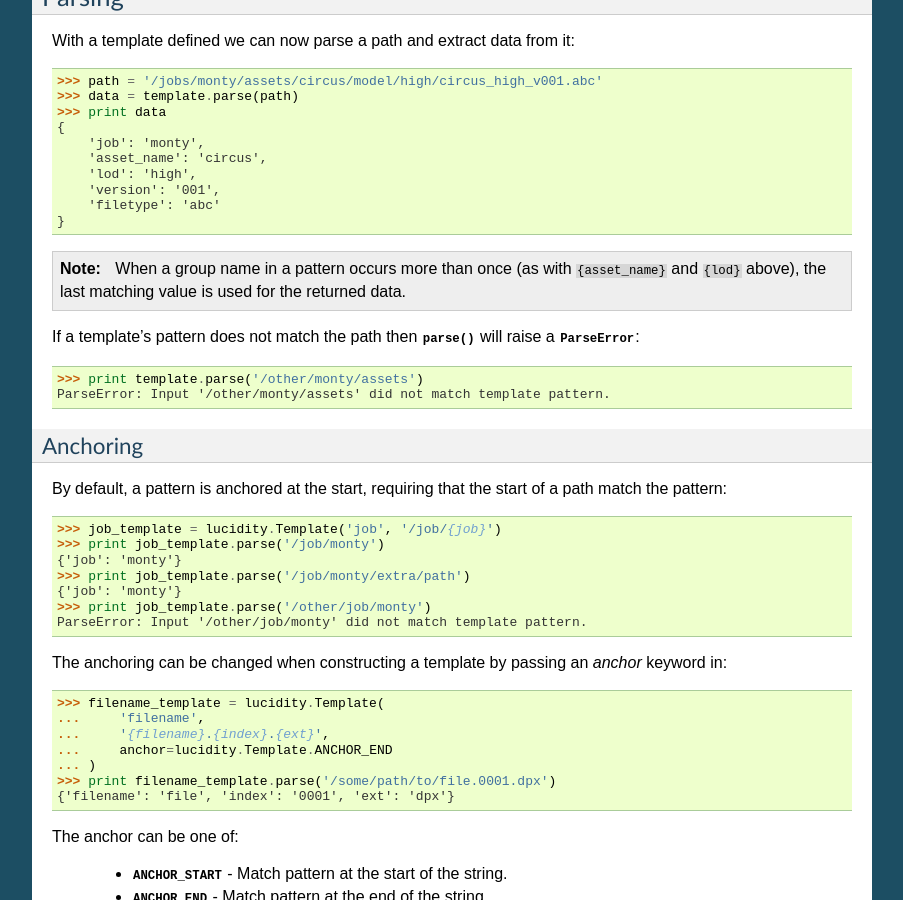
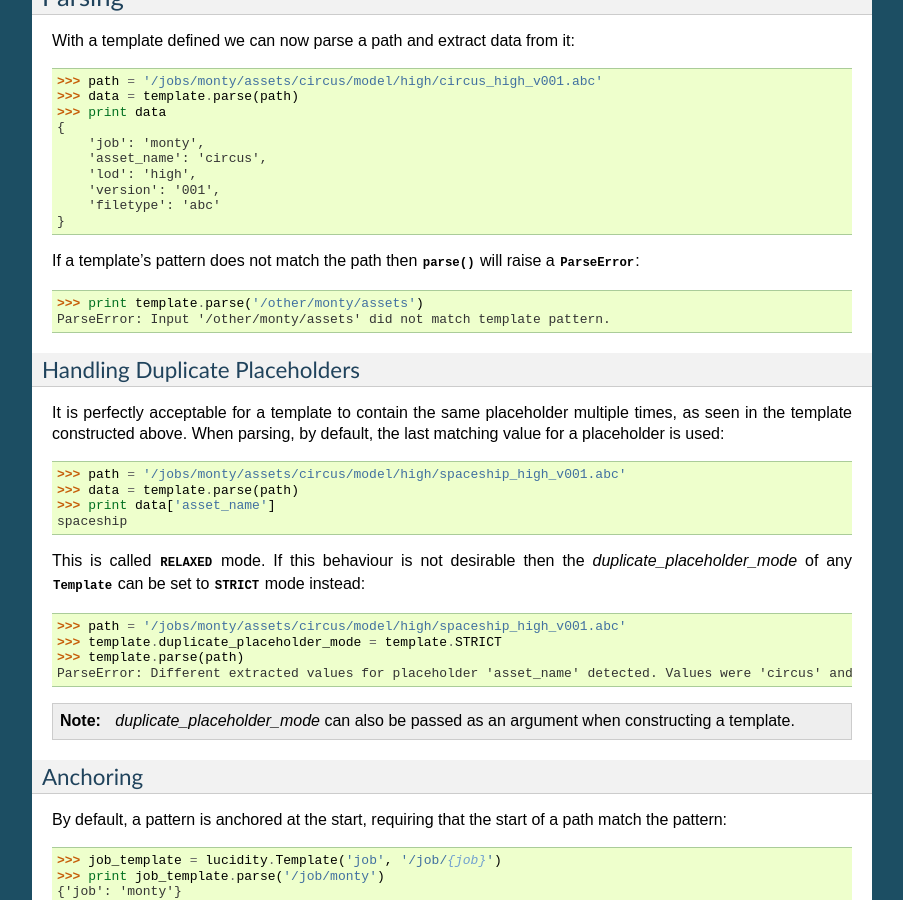
Before and after one commit to 4degrees/lucidity, a Sphinx documentation site: the page built from doc/guide/tutorial.rst, in a window 1280 px wide and 900 px high, scrolled down 955 px. Shown: the whole window, without its empty margins (198-1101 px from the left). Built offline with Sphinx 7.4.7, drawn with Linux system fonts in a browser that asks for light colours; some of the changed text lies outside the part shown.

Commit message:
[#12] Add documentation regarding new duplicate placeholder handling mode.

```diff
--- a/doc/guide/tutorial.rst
+++ b/doc/guide/tutorial.rst
@@ -71,18 +71,39 @@ With a template defined we can now parse a path and extract data from it::
         'filetype': 'abc'
     }
 
-.. note::
-
-    When a group name in a pattern occurs more than once (as with
-    ``{asset_name}`` and ``{lod}`` above), the last matching value is used for
-    the returned data.
-
 If a template's pattern does not match the path then
 :py:meth:`~lucidity.template.Template.parse` will raise a
 :py:class:`~lucidity.error.ParseError`::
 
     >>> print template.parse('/other/monty/assets')
     ParseError: Input '/other/monty/assets' did not match template pattern.
+
+Handling Duplicate Placeholders
+^^^^^^^^^^^^^^^^^^^^^^^^^^^^^^^
+
+It is perfectly acceptable for a template to contain the same placeholder
+multiple times, as seen in the template constructed above. When parsing, by
+default, the last matching value for a placeholder is used::
+
+    >>> path = '/jobs/monty/assets/circus/model/high/spaceship_high_v001.abc'
+    >>> data = template.parse(path)
+    >>> print data['asset_name']
+    spaceship
+
+This is called :attr:`~lucidity.template.Template.RELAXED` mode. If this
+behaviour is not desirable then the *duplicate_placeholder_mode* of any
+:class:`~lucidity.template.Template` can be set to
+:attr:`~lucidity.template.Template.STRICT` mode instead::
+
+    >>> path = '/jobs/monty/assets/circus/model/high/spaceship_high_v001.abc'
+    >>> template.duplicate_placeholder_mode = template.STRICT
+    >>> template.parse(path)
+    ParseError: Different extracted values for placeholder 'asset_name' detected. Values were 'circus' and 'spaceship'.
+
+.. note::
+
+    *duplicate_placeholder_mode* can also be passed as an argument when
+    constructing a template.
 
 Anchoring
 ^^^^^^^^^
```
